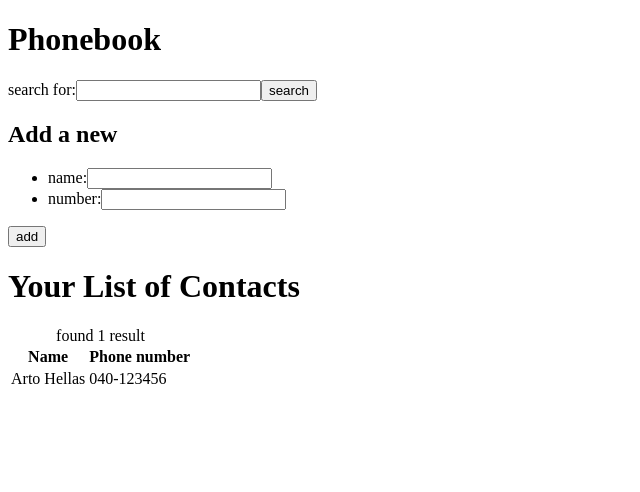
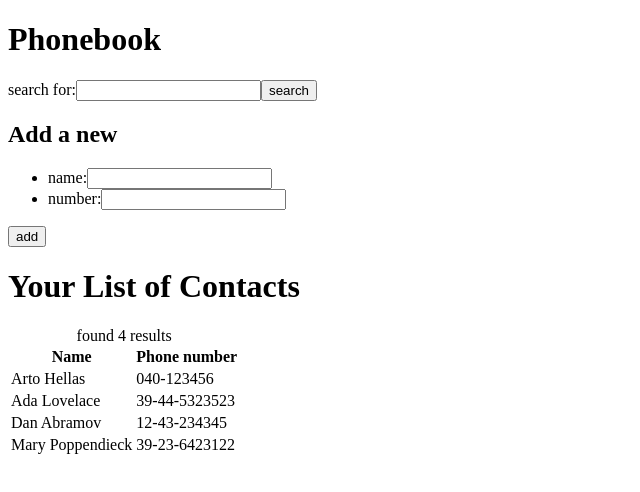
Before and after one commit to KareimGazer/FSO, a React (Vite) app in the folder part2/phonebook/: page / in a window 1280 px wide. Shown: the top 492 px of the page, without its empty margins (0-640 px from the left). Built offline with nearby package versions, Linux system fonts and the light colour scheme; data requests are answered from the project's data file.

Commit message:
solved ex: 2.11

```diff
--- /dev/null
+++ b/part2/phonebook/db.json
@@ -0,0 +1,24 @@
+{
+    "persons":[
+      {
+        "name": "Arto Hellas",
+        "number": "040-123456",
+        "id": "1"
+      },
+      {
+        "name": "Ada Lovelace",
+        "number": "39-44-5323523",
+        "id": "2"
+      },
+      {
+        "name": "Dan Abramov",
+        "number": "12-43-234345",
+        "id": "3"
+      },
+      {
+        "name": "Mary Poppendieck",
+        "number": "39-23-6423122",
+        "id": "4"
+      }
+    ]
+  }
--- a/part2/phonebook/package.json
+++ b/part2/phonebook/package.json
@@ -7,9 +7,11 @@
     "dev": "vite",
     "build": "vite build",
     "lint": "eslint . --ext js,jsx --report-unused-disable-directives --max-warnings 0",
-    "preview": "vite preview"
+    "preview": "vite preview",
+    "server": "json-server --watch db.json --port 3001"
   },
   "dependencies": {
+    "axios": "^1.7.2",
     "react": "^18.2.0",
     "react-dom": "^18.2.0"
   },
@@ -21,6 +23,7 @@
     "eslint-plugin-react": "^7.34.1",
     "eslint-plugin-react-hooks": "^4.6.0",
     "eslint-plugin-react-refresh": "^0.4.6",
+    "json-server": "^1.0.0-beta.1",
     "vite": "^5.2.0"
   }
 }
--- a/part2/phonebook/src/App.jsx
+++ b/part2/phonebook/src/App.jsx
@@ -1,11 +1,13 @@
 import { useState } from 'react'
+import { useEffect } from 'react'
+import axios from 'axios'
 import Dashboard from './Dashboard'
 import Filter from './Filter'
 import PersonForm from './PersonForm'
 import PeopleList from './PeopleList'
 
 const App = () => {
-  const [persons, setPersons] = useState([{ id: 1, name: 'Arto Hellas', number: '040-123456' }])
+  const [persons, setPersons] = useState([])
   const [newName, setNewName] = useState('')
   const [newNumber, setNewNumber] = useState('')
   const [searchTerm, setSearchTerm] = useState('')
@@ -36,6 +38,14 @@
 
   const filteredPersons = persons.filter(person => person.name.toLowerCase().includes(searchTerm.toLowerCase()))
 
+  useEffect(() => {
+    const myPromise = axios.get('http://localhost:3001/persons')
+    console.log(myPromise);
+    myPromise.then(response => {
+        setPersons(response.data)
+      })
+  }, []);
+
   return (
     <>
       <Dashboard title={'Phonebook'}>
```
Also changed, not shown: 1 other file (tests, documents, lock files or other folders).
